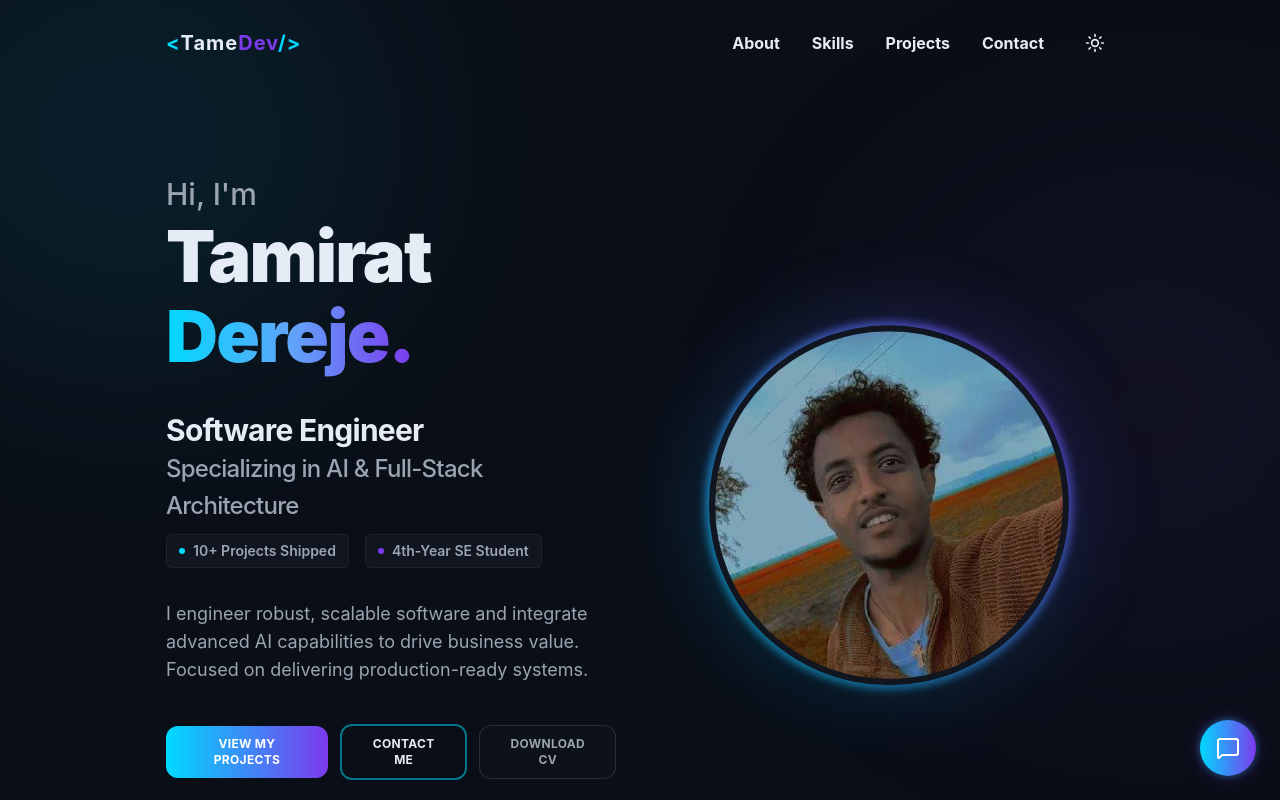
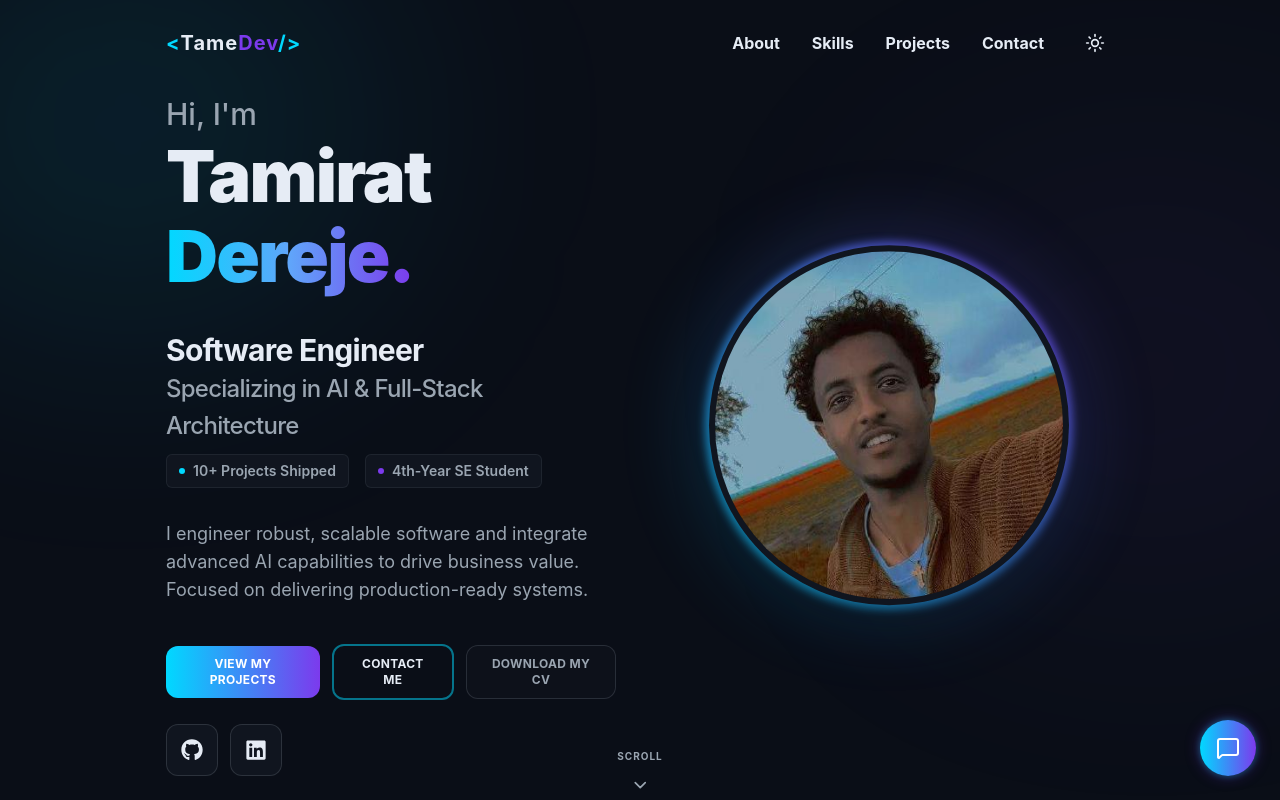
Before and after one commit to tamed29/portifolioo, a React (Vite) app: page / in a window 1280 px wide. Shown: the top 800 px of the page. Built offline with nearby package versions, Linux system fonts and the light colour scheme.

Commit message:
nav bar and hero page editng

```diff
--- a/src/components/Navbar.jsx
+++ b/src/components/Navbar.jsx
@@ -50,10 +50,12 @@ const Navbar = () => {
             <Link
               key={link.name}
               to={link.to}
+              spy={true}
               smooth={true}
               duration={500}
               offset={-80}
-              className="relative text-textHeading hover:text-primary transition-colors cursor-pointer text-base font-bold group"
+              activeClass="active"
+              className="relative text-textHeading hover:text-primary transition-colors cursor-pointer text-base font-bold group [&.active]:text-primary [&.active>span]:w-full"
             >
               {link.name}
               <span className="absolute -bottom-1 left-0 w-0 h-0.5 bg-gradient-to-r from-primary to-secondary group-hover:w-full transition-all duration-300"></span>
@@ -89,11 +91,13 @@ const Navbar = () => {
             <Link
               key={link.name}
               to={link.to}
+              spy={true}
               smooth={true}
               duration={500}
               offset={-80}
               onClick={() => setIsOpen(false)}
-              className="text-textHeading hover:text-primary transition-colors cursor-pointer text-lg py-2 border-b border-background"
+              activeClass="active"
+              className="text-textHeading hover:text-primary transition-colors cursor-pointer text-lg py-2 border-b border-background [&.active]:text-primary [&.active]:border-primary"
             >
               {link.name}
             </Link>
--- a/src/sections/Hero.jsx
+++ b/src/sections/Hero.jsx
@@ -41,14 +41,14 @@ const ProfileImage = ({ className }) => (
 
 const Hero = () => {
   return (
-    <section id="hero" className="min-h-screen relative flex flex-col justify-center overflow-hidden pt-24 lg:pt-32 pb-12">
+    <section id="hero" className="min-h-screen relative flex flex-col justify-center overflow-hidden pt-20 lg:pt-20 pb-12">
       {/* Subtle Background Elements for depth in both themes */}
       <div className="absolute inset-0 z-0 overflow-hidden pointer-events-none">
         <div className="absolute -top-[10%] -left-[10%] w-[40%] h-[50%] bg-primary/10 rounded-full mix-blend-multiply dark:mix-blend-screen filter blur-[120px] animate-pulse" style={{ animationDuration: '8s' }}></div>
         <div className="absolute top-[20%] -right-[10%] w-[40%] h-[50%] bg-secondary/10 rounded-full mix-blend-multiply dark:mix-blend-screen filter blur-[120px] animate-pulse" style={{ animationDuration: '10s', animationDelay: '2s' }}></div>
       </div>
 
-      <div className="max-w-[1140px] mx-auto px-6 md:px-12 lg:px-24 w-full flex flex-col lg:grid lg:grid-cols-2 gap-8 lg:gap-12 items-center relative z-10 pt-10 lg:pt-12">
+      <div className="max-w-[1140px] mx-auto px-6 md:px-12 lg:px-24 w-full flex flex-col lg:grid lg:grid-cols-2 gap-8 lg:gap-12 items-center relative z-10 pt-10 lg:pt-4">
         <motion.div
           initial={{ opacity: 0, x: -50 }}
           animate={{ opacity: 1, x: 0 }}
@@ -115,7 +115,7 @@ const Hero = () => {
                 download="Tamirat_Dereje_CV.pdf"
                 className="w-full sm:w-auto px-5 py-2 md:px-6 md:py-2.5 text-center rounded-xl bg-surface/50 text-textBody border border-textBody/20 font-bold tracking-wide text-xs cursor-pointer hover:bg-surface hover:text-textHeading transition-all transform hover:-translate-y-1"
               >
-                DOWNLOAD CV
+                DOWNLOAD MY CV
               </a>
             </div>
 
```
